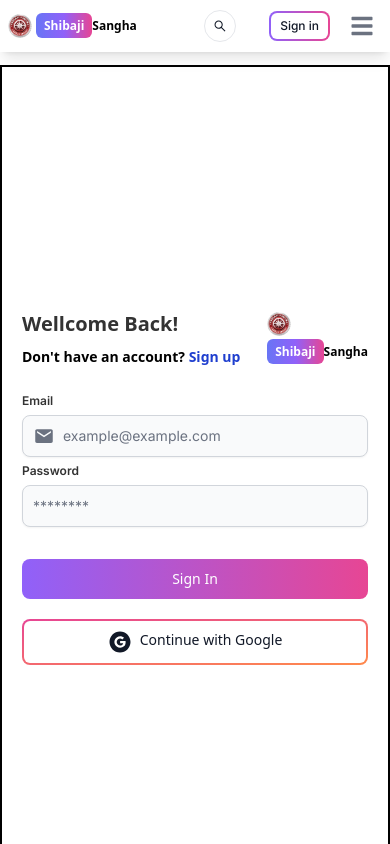
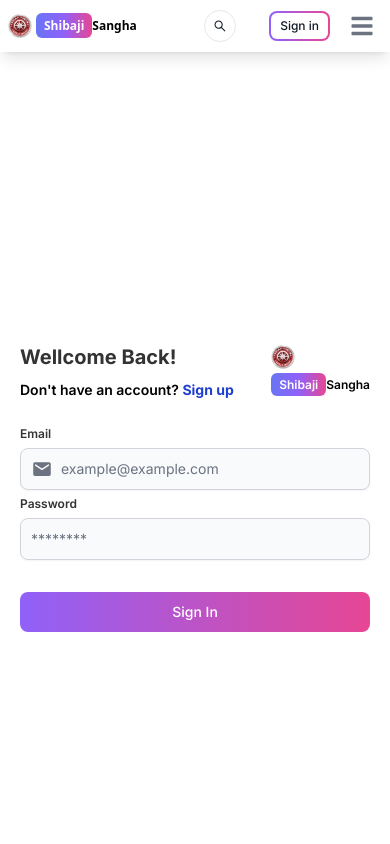
Before and after one commit to subham-rakshit/Shibaji-Club-Website, a React (Vite) app in the folder client/: page /login in a window 390 px wide. Shown: the top 844 px of the page. Built offline with nearby package versions, Linux system fonts and the light colour scheme; no server answers.

Commit message:
Some Chnages in Client Side

```diff
--- a/client/src/components/Auth.jsx
+++ /dev/null
@@ -1,39 +0,0 @@
-import { Button } from "flowbite-react";
-import React from "react";
-import { AiFillGoogleCircle } from "react-icons/ai";
-import { GoogleAuthProvider, signInWithPopup, getAuth } from "firebase/auth";
-import { app } from "../firebase";
-
-function Auth() {
-  const auth = getAuth(app);
-  const handleGoogleClick = async () => {
-    const provider = new GoogleAuthProvider();
-    provider.setCustomParameters({ promt: "select_account" });
-
-    try {
-      const resultsFromGoogle = await signInWithPopup(auth, provider);
-
-      console.log(resultsFromGoogle.user);
-      console.log(resultsFromGoogle.user.displayName); //👍
-      console.log(resultsFromGoogle.user.email); //👍
-      console.log(resultsFromGoogle.user.phoneNumber); //👍
-      console.log(resultsFromGoogle.user.photoURL); //👍
-    } catch (error) {
-      console.log(error);
-    }
-  };
-  return (
-    <Button
-      type="button"
-      outline
-      gradientDuoTone="pinkToOrange"
-      className="mt-5 w-full"
-      onClick={handleGoogleClick}
-    >
-      <AiFillGoogleCircle className="w-6 h-6 mr-2" />
-      Continue with Google
-    </Button>
-  );
-}
-
-export default Auth;
--- a/client/src/components/index.js
+++ b/client/src/components/index.js
@@ -1,6 +1,5 @@
 import Header from "./Header";
 import Footer from "./Footer";
 import Input from "./Input";
-import Auth from "./Auth";
 
-export { Header, Footer, Input, Auth };
+export { Header, Footer, Input };
--- a/client/src/firebase.js
+++ /dev/null
@@ -1,17 +0,0 @@
-// Import the functions you need from the SDKs you need
-import { initializeApp } from "firebase/app";
-// TODO: Add SDKs for Firebase products that you want to use
-// https://firebase.google.com/docs/web/setup#available-libraries
-
-// Your web app's Firebase configuration
-const firebaseConfig = {
-  apiKey: import.meta.env.VITE_FIREBASE_AOI_KEY,
-  authDomain: "shibaji-website.firebaseapp.com",
-  projectId: "shibaji-website",
-  storageBucket: "shibaji-website.appspot.com",
-  messagingSenderId: "257608872073",
-  appId: "1:257608872073:web:b736ff66beb7f91e499658",
-};
-
-// Initialize Firebase
-export const app = initializeApp(firebaseConfig);
--- a/client/src/pages/Login.jsx
+++ b/client/src/pages/Login.jsx
@@ -3,7 +3,7 @@
 import Cookies from "js-cookie";
 
 import { Alert, Button, Spinner } from "flowbite-react";
-import { Input, Auth } from "../components";
+import { Input } from "../components";
 import { IoMdMail } from "react-icons/io";
 
 import { useDispatch, useSelector } from "react-redux";
@@ -80,7 +80,7 @@
   }, []);
 
   return (
-    <div className="w-full min-h-screen py-10 px-5 flex flex-col lg:flex-row justify-center items-center gap-5 md:gap-10 mt-[65px] lg:mt-[76px] border-black border-2">
+    <div className="w-full min-h-screen py-10 px-5 flex flex-col lg:flex-row justify-center items-center gap-5 md:gap-10 mt-[65px] lg:mt-[76px]">
       {/* Desktop Image */}
       <img
         src="/login-img-bck-remove.png"
@@ -95,10 +95,10 @@
         <div className="w-full max-w-xl flex items-center justify-between mb-5 md:mb-8">
           {/* Form header Left */}
           <div className="flex flex-col justify-center">
-            <h1 className="text-[#333] font-bold font-sans text-xl md:text-2xl mb-2">
+            <h1 className="text-[#333] font-bold font-[Inter] text-xl md:text-2xl mb-2">
               Wellcome Back!
             </h1>
-            <p className="tex-[#333] font-semibold text-[14px] sm:text-sm">
+            <p className="tex-[#333] font-[Inter] font-semibold text-[14px] sm:text-sm">
               Don't have an account?{" "}
               <Link to="/register" className="text-[#1f3fcf] font-bold">
                 Sign up
@@ -114,7 +114,7 @@
               className="mr-0 mb-1 sm:mb-2 h-6 lg:h-9 rounded-full"
               alt="Shibaji logo"
             />
-            <p className="self-center whitespace-nowrap text-xs lg:text-sm font-semibold font-sans dark:text-white ml-0 py-1">
+            <p className="self-center whitespace-nowrap text-xs lg:text-sm font-semibold font-[Inter] dark:text-white ml-0 py-1">
               <span className="px-2 py-1 bg-gradient-to-r from-indigo-500 via-purple-500 to-pink-500 rounded-md text-white">
                 Shibaji
               </span>
@@ -149,7 +149,7 @@
 
           <Button
             gradientDuoTone="purpleToPink"
-            className="w-full mt-8"
+            className="w-full mt-8 font-[Inter]"
             type="submit"
           >
             {loading ? (
@@ -161,7 +161,7 @@
               "Sign In"
             )}
           </Button>
-          <Auth />
+
           {error && (
             <Alert className="mt-5" color="failure">
               * {error}
--- a/client/src/pages/Register.jsx
+++ b/client/src/pages/Register.jsx
@@ -2,7 +2,7 @@
 import { useNavigate } from "react-router-dom";
 
 import { Alert, Button, Label, Select, Spinner } from "flowbite-react";
-import { Input, Auth } from "../components";
+import { Input } from "../components";
 
 import { FaUser, FaPhoneAlt, FaAddressBook } from "react-icons/fa";
 import { IoMdMail } from "react-icons/io";
@@ -231,7 +231,7 @@
               "Sign Up"
             )}
           </Button>
-          <Auth />
+
           {error && (
             <Alert className="mt-5" color="failure">
               * {error}
```
Also changed, not shown: 1 other file (tests, documents, lock files or other folders).
